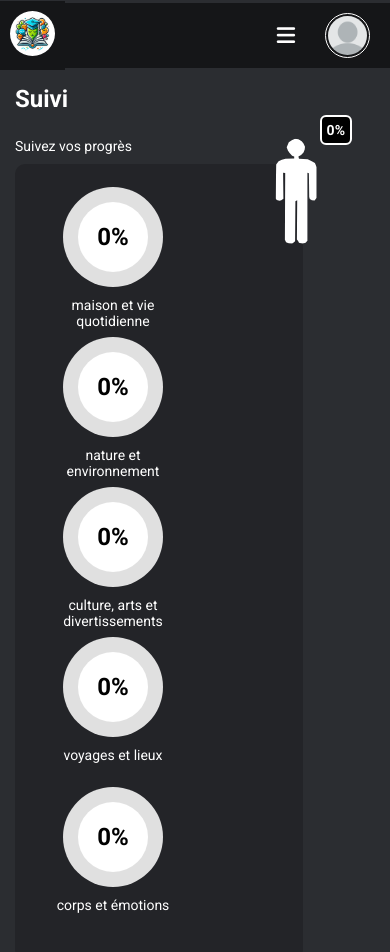
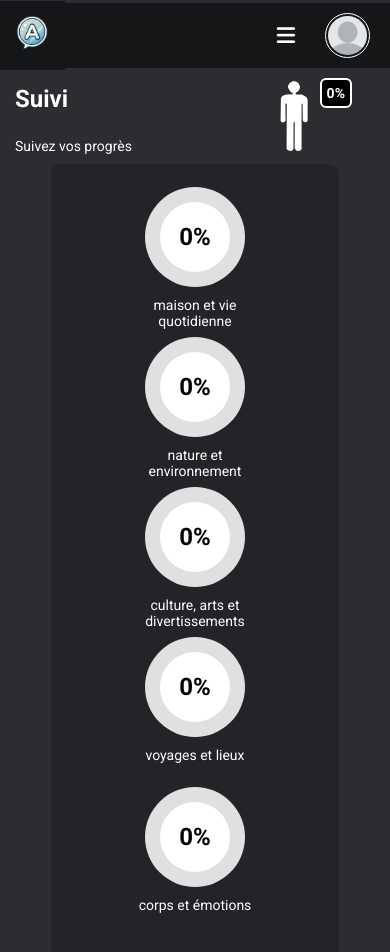
Before and after one commit to krommmm/learnEnglishWords, a React (Create React App) app: page /suivi in a window 390 px wide. Shown: the top 952 px of the page. Built offline with nearby package versions, Linux system fonts and the light colour scheme.

Commit message:
v mobile suivi

```diff
--- a/src/assets/css/header.css
+++ b/src/assets/css/header.css
@@ -32,7 +32,7 @@ header {
     border-radius: 50%;
 }
 .header__right__profilArea{
-    z-index: 999999;
+    z-index: 800;
 }
 
 .header__right__profilArea img {
--- a/src/assets/css/mediaQueries.css
+++ b/src/assets/css/mediaQueries.css
@@ -79,6 +79,20 @@
         margin: 0px;
         width: 100%;
     }
+
+    body .suivi__pictorialFractionChart {
+        position: absolute;
+        top: -74px;
+        right: 0;
+    }
+
+    body .progress-character {
+        transform: scale(0.2);
+    }
+
+    body .suivi__pictorialFractionChart__percentage {
+        top: 142px;
+    }
 }
 
 @media screen and (max-width:632px) {
@@ -101,3 +115,13 @@
         width: 90%;
     }
 }
+
+@media screen and (max-width:480px) {
+   body .suivi__donutsChart {
+        justify-content: center;
+    }
+
+    body .suivi__graphs {
+        align-self: center;
+    }
+}
--- a/src/assets/css/nav.css
+++ b/src/assets/css/nav.css
@@ -27,7 +27,6 @@ nav {
     width: 60px;
     height: 60px;
     border-radius:50%;
-    background-color:white;
 }
 
 nav .SeparationOptions {
--- a/src/components/pages/Home.js
+++ b/src/components/pages/Home.js
@@ -1,4 +1,4 @@
-import logo from "../../assets/pictures/logos/logo_uk.png";
+import logo from "../../assets/pictures/logos/aaa.png";
 
 const Home = () => {
 
--- a/src/components/reusables/Header.js
+++ b/src/components/reusables/Header.js
@@ -1,4 +1,4 @@
-import logoUk from "../../assets/pictures/logos/logo_uk.png";
+import logoUk from "../../assets/pictures/logos/aaa.png";
 import avatarVierge from "../../assets/pictures/avatars/avatar_vierge.png";
 import { NavLink } from "react-router-dom";
 import ModalProfil from "../others/ModalProfil";
```
Also changed, not shown: src/assets/pictures/logos/aaa.png (added), 1 other file (tests, documents, lock files or other folders).
